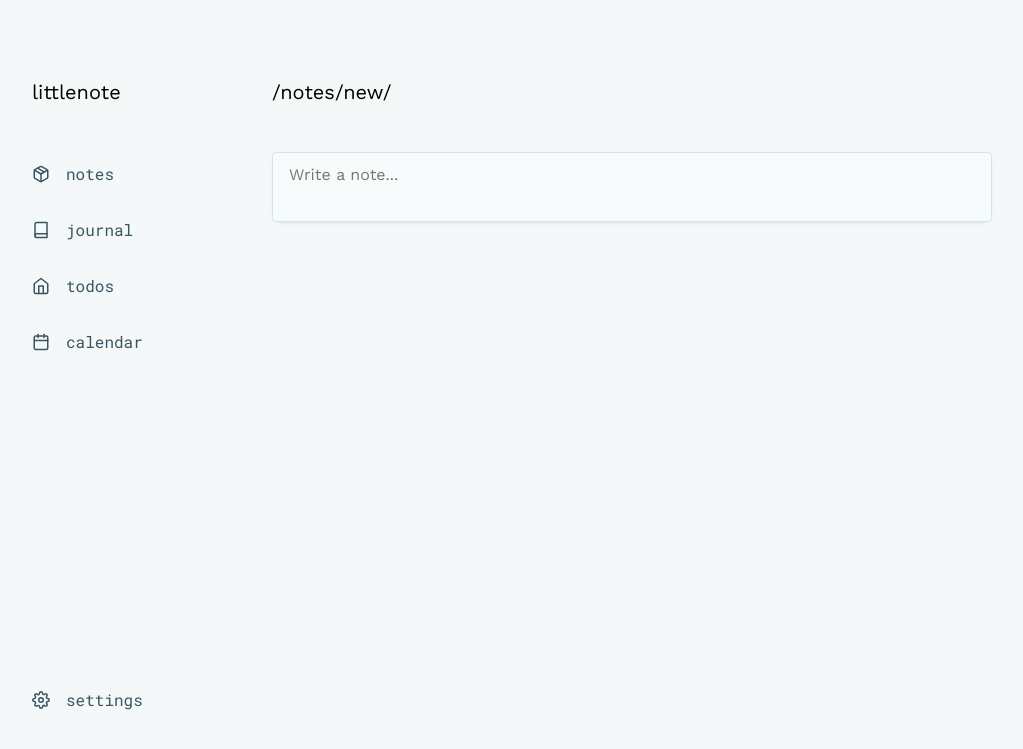
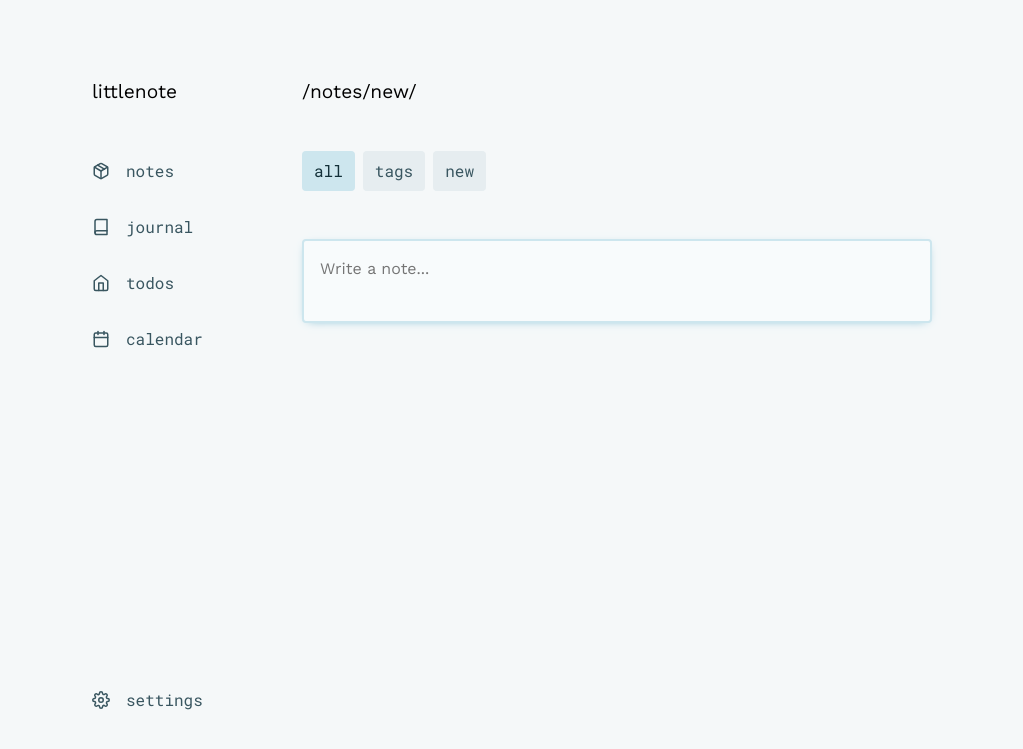
Before and after one commit to nmsalvatore/Littlenote, a Django app: page /notes/new/ in a window 1280 px wide. Shown: the top 749 px of the page, without its empty margins (128-1151 px from the left). Run offline with Django 5.2, Linux system fonts and the light colour scheme; parts of the project's set-up code (start-up, migrations or seed data) failed here and were passed over.

Commit message:
refactor: clean up ui before implementing note addition

```diff
--- /dev/null
+++ b/src/apps/notes/templates/notes/base.html
@@ -0,0 +1,11 @@
+{% extends "app.html" %}
+{% load static %}
+
+{% block app_content %}
+
+    {% include "notes/partials/nav.html" %}
+
+    {% block notes_content %}
+    {% endblock notes_content %}
+
+{% endblock app_content %}
--- /dev/null
+++ b/src/apps/notes/templates/notes/new.html
@@ -0,0 +1,10 @@
+{% extends "notes/base.html" %}
+{% load static %}
+
+{% block subtitle %}
+    new note
+{% endblock subtitle %}
+
+{% block notes_content %}
+    <textarea name="new_note" id="new_note" placeholder="Write a note..."></textarea>
+{% endblock notes_content %}
--- /dev/null
+++ b/src/apps/notes/templates/notes/partials/nav.html
@@ -0,0 +1,5 @@
+<nav class="notes-nav">
+    <a href="/" class="nav-btn active">All</a>
+    <a href="/" class="nav-btn">Tags</a>
+    <a href="{% url 'notes:new' %}" class="nav-btn" id="new_note_button">New</a>
+</nav>
--- a/src/apps/notes/templates/notes/new_note.html
+++ b/src/apps/notes/templates/notes/tags.html
@@ -1,8 +1,8 @@
-{% extends "app.html" %}
+{% extends "notes/base.html" %}
 {% load static %}
 
 {% block subtitle %}
-    New Note
+    note tags
 {% endblock subtitle %}
 
 {% block app_content %}
--- a/src/apps/notes/urls.py
+++ b/src/apps/notes/urls.py
@@ -1,10 +1,11 @@
 from django.urls import path
 
-from .views import NewNoteView, NotesHomeView
+from .views import AllNotesView, NewNoteView, NoteTagsView
 
 app_name = "notes"
 
 urlpatterns = [
-    path("", NotesHomeView.as_view(), name="home"),
-    path("new/", NewNoteView.as_view(), name="new_note")
+    path("all/", AllNotesView.as_view(), name="all"),
+    path("new/", NewNoteView.as_view(), name="new"),
+    path("tags/", NoteTagsView.as_view(), name="tags")
 ]
--- a/src/apps/notes/views.py
+++ b/src/apps/notes/views.py
@@ -5,11 +5,11 @@ from django.utils.decorators import method_decorator
 from django.views.generic.base import TemplateView
 
 
-class NotesHomeView(TemplateView):
+class AllNotesView(TemplateView):
     """
     View for the notes home page.
     """
-    template_name = "notes/notes_home.html"
+    template_name = "notes/all.html"
 
     @method_decorator(login_required)
     def dispatch(self, request, *args, **kwargs):
@@ -49,4 +49,11 @@ class NewNoteView(TemplateView):
     """
     View for the new note page.
     """
-    template_name = "notes/new_note.html"
+    template_name = "notes/new.html"
+
+
+class NoteTagsView(TemplateView):
+    """
+    View for the note tags page.
+    """
+    template_name = "notes/tags.html"
--- a/src/apps/pages/views/front_page.py
+++ b/src/apps/pages/views/front_page.py
@@ -30,7 +30,7 @@ class FrontPageView(TemplateView):
 
     def dispatch(self, request, *args, **kwargs):
         if request.user.is_authenticated:
-            return redirect("notes:home")
+            return redirect("notes:all")
         return super().dispatch(request, *args, **kwargs)
 
     @method_decorator(ratelimit(
--- a/src/static/css/style.css
+++ b/src/static/css/style.css
@@ -34,19 +34,20 @@ body {
 body > .container {
     display: flex;
     margin: var(--space-xl) 0;
-    max-width: 960px;
+    max-width: 840px;
     flex: 1;
 }
 
 aside.sidebar {
     display: flex;
     flex-direction: column;
-    max-width: 240px;
+    max-width: 210px;
     text-transform: lowercase;
     width: 100%;
 }
 
 aside.sidebar header {
+    line-height: var(--line-height-compact);
     margin-bottom: var(--space-lg);
 }
 
@@ -87,11 +88,13 @@ aside.sidebar > nav .bottom-options {
 }
 
 main.content {
+    display: flex;
+    flex-direction: column;
     width: 100%;
 }
 
 main.content h1 {
-    font-size: 1.25rem;
+    font-size: 1.2rem;
     margin-bottom: var(--space-lg);
     margin-top: 0;
 }
@@ -137,27 +140,29 @@ a {
 
 input,
 textarea {
-    border: 1px solid var(--color-accent-light);
+    border: 2px solid var(--color-accent-light);
     border-radius: 4px;
-    box-shadow: 0 2px 6px -6px;
+    box-shadow: 0 2px 10px -6px var(--color-accent-dark);
     color: var(--color-primary);
     background: var(--color-input-bg);
     line-height: var(--line-height-default);
-    padding: 10px 16px;
+    padding: var(--space-sm);
+    width: 100%;
+}
+
+textarea {
     resize: none;
-    width: 100%;
 }
 
 input:focus,
 textarea:focus {
-    border: 1px solid var(--color-accent-dark);
     outline: none;
 }
 
 a.title {
     color: var(--primary);
     font-family: "Work Sans", system-ui, sans-serif;
-    font-size: 1.25rem;
+    font-size: 1.2rem;
     font-weight: 400;
     line-height: var(--line-height-compact);
     text-decoration: none;
@@ -283,20 +288,8 @@ p.empty {
 
 nav.notes-nav {
     display: flex;
-    gap: var(--space-sm);
-}
-
-a#new_note_button {
-    display: inline-flex;
-    align-items: center;
-    background: var(--color-accent-light);
-    color: var(--color-primary);
-    float: right;
-    font-size: 1rem;
-    text-decoration: none;
-    padding: 8px 12px;
-    border-radius: 4px;
-    text-transform: lowercase;
+    gap: var(--space-xs);
+    margin-bottom: var(--space-lg);
 }
 
 input#note_search_input {
@@ -306,3 +299,20 @@ input#note_search_input {
 textarea#new_note {
     resize: none;
 }
+
+a.nav-btn {
+    display: inline-flex;
+    align-items: center;
+    background: hsl(195 25% 92%);
+    color: var(--color-secondary);
+    font-size: 1rem;
+    text-decoration: none;
+    padding: 8px 12px;
+    border-radius: 4px;
+    text-transform: lowercase;
+}
+
+a.nav-btn.active {
+    background: var(--color-accent-light);
+    color: var(--color-primary);
+}
--- a/src/templates/app_nav.html
+++ b/src/templates/app_nav.html
@@ -2,7 +2,7 @@
 
 <nav>
     <div class="top-options">
-        <a href="{% url 'notes:home' %}">
+        <a href="{% url 'notes:all' %}">
             <img src="{% static 'icons/package.svg' %}" alt="Note stack">
             Notes
         </a>
```
Also changed, not shown: src/apps/notes/templates/notes/all.html (renamed from src/apps/notes/templates/notes/notes_home.html, +7 -12 lines).
